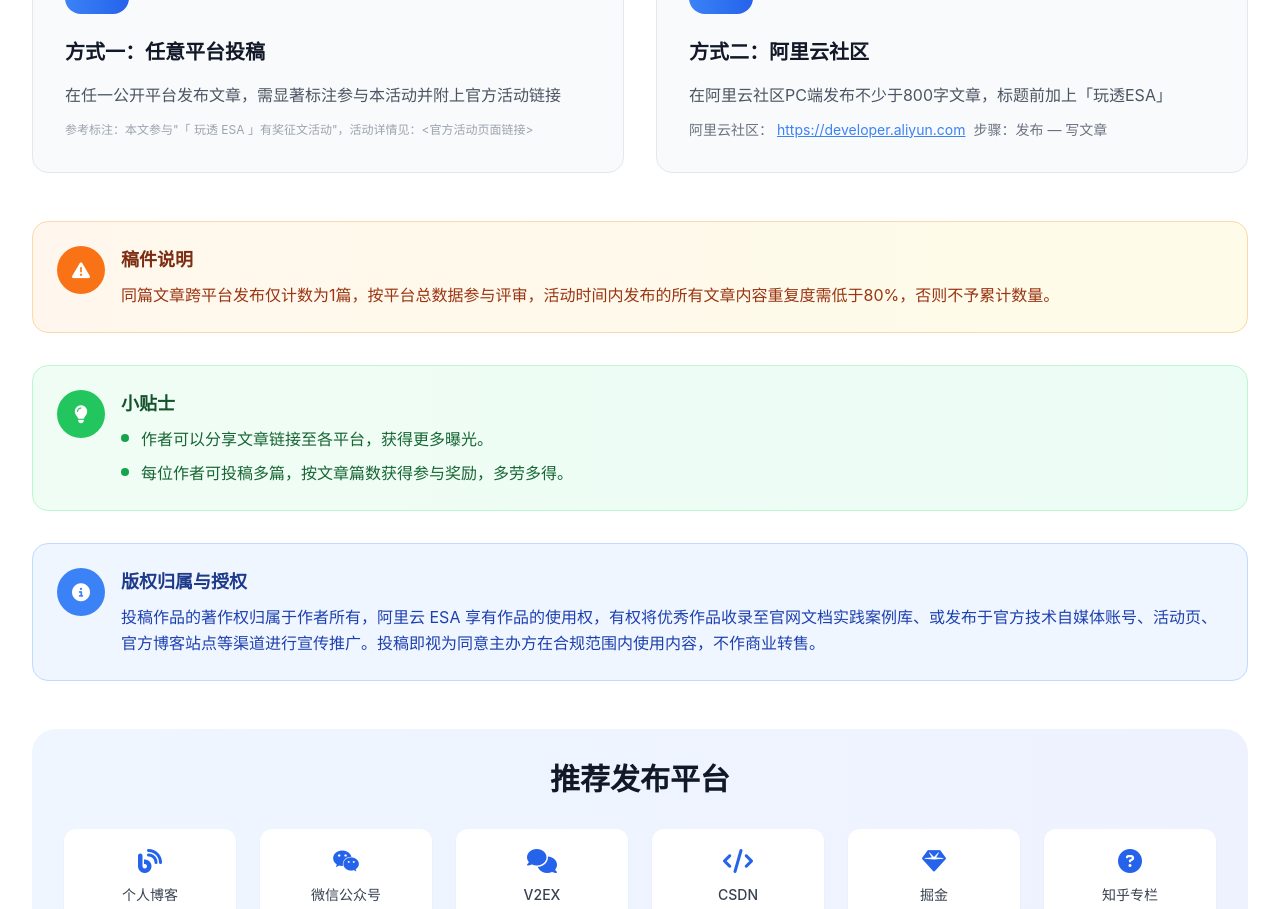
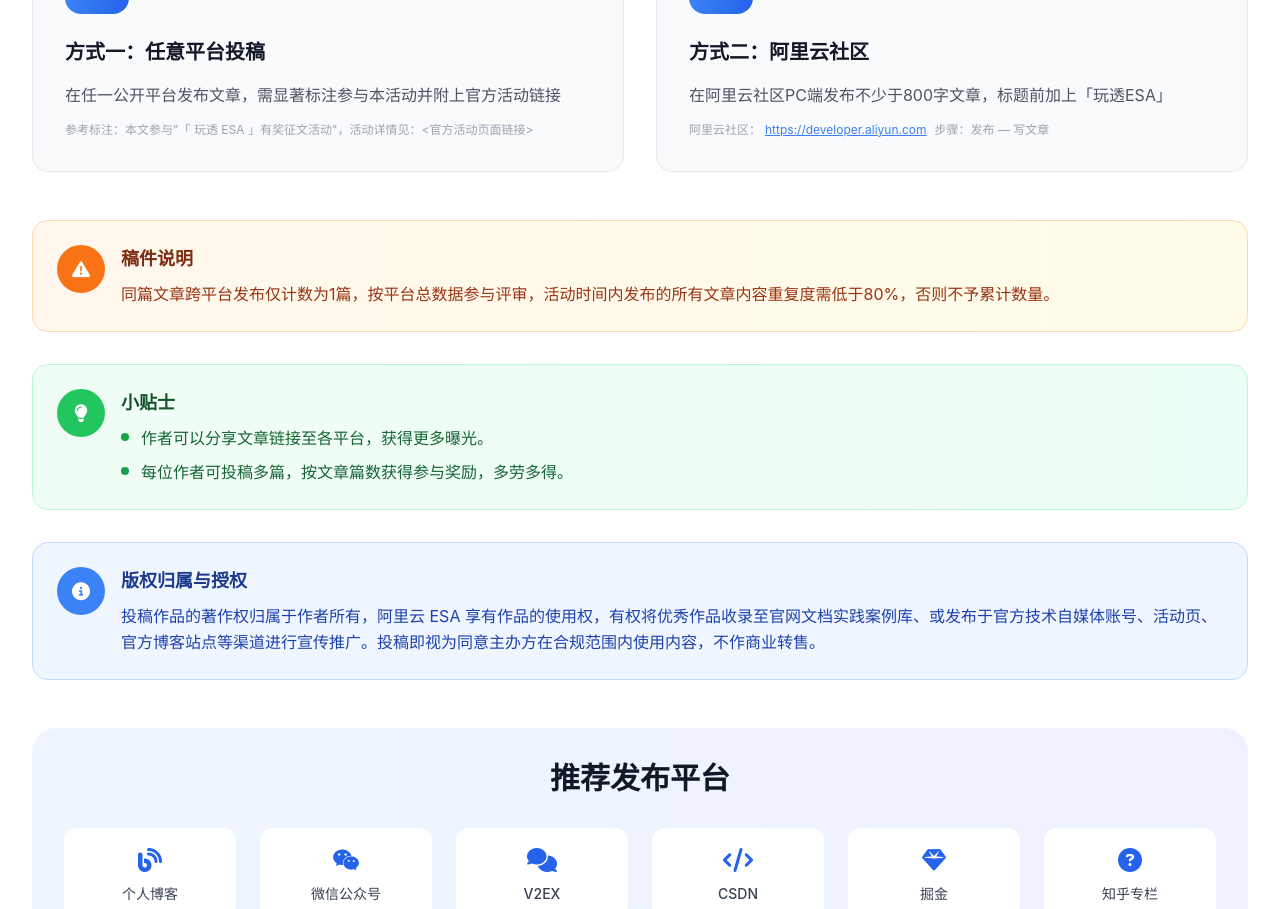
Before and after one commit to zw-byte/esa-event, a React app: page / in a window 1280 px wide. Shown: the part 3700-4609 px from the top of the page. Built offline with nearby package versions, Linux system fonts and the light colour scheme.

Commit message:
011zMNQW_6K94eM7_promotion-page_调整步骤说明样式 @ 罗序禧

```diff
--- a/src/components/Rules.jsx
+++ b/src/components/Rules.jsx
@@ -53,7 +53,7 @@
 
               {/* 阿里云社区链接 */}
               {index === 1 && (
-                <p className="text-sm text-gray-500 mt-3">
+                <p className="text-xs text-gray-400 mt-3 leading-relaxed">
                   阿里云社区：
                   <a
                     href="https://developer.aliyun.com/?spm=5176.28200048.nav-v2-dropdown-menu-3.d_main_3.6c0a1832UgpgFi"
```
